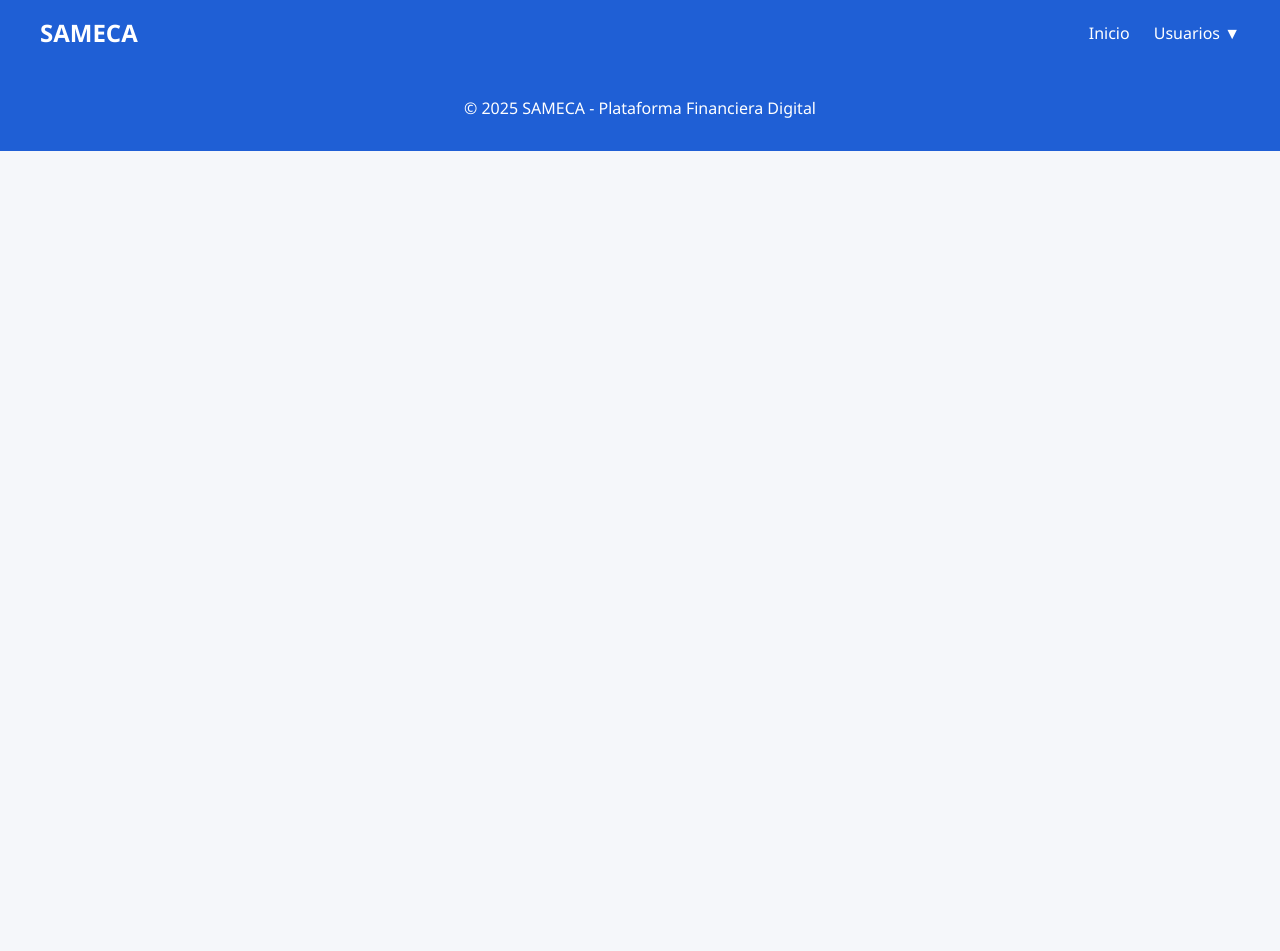
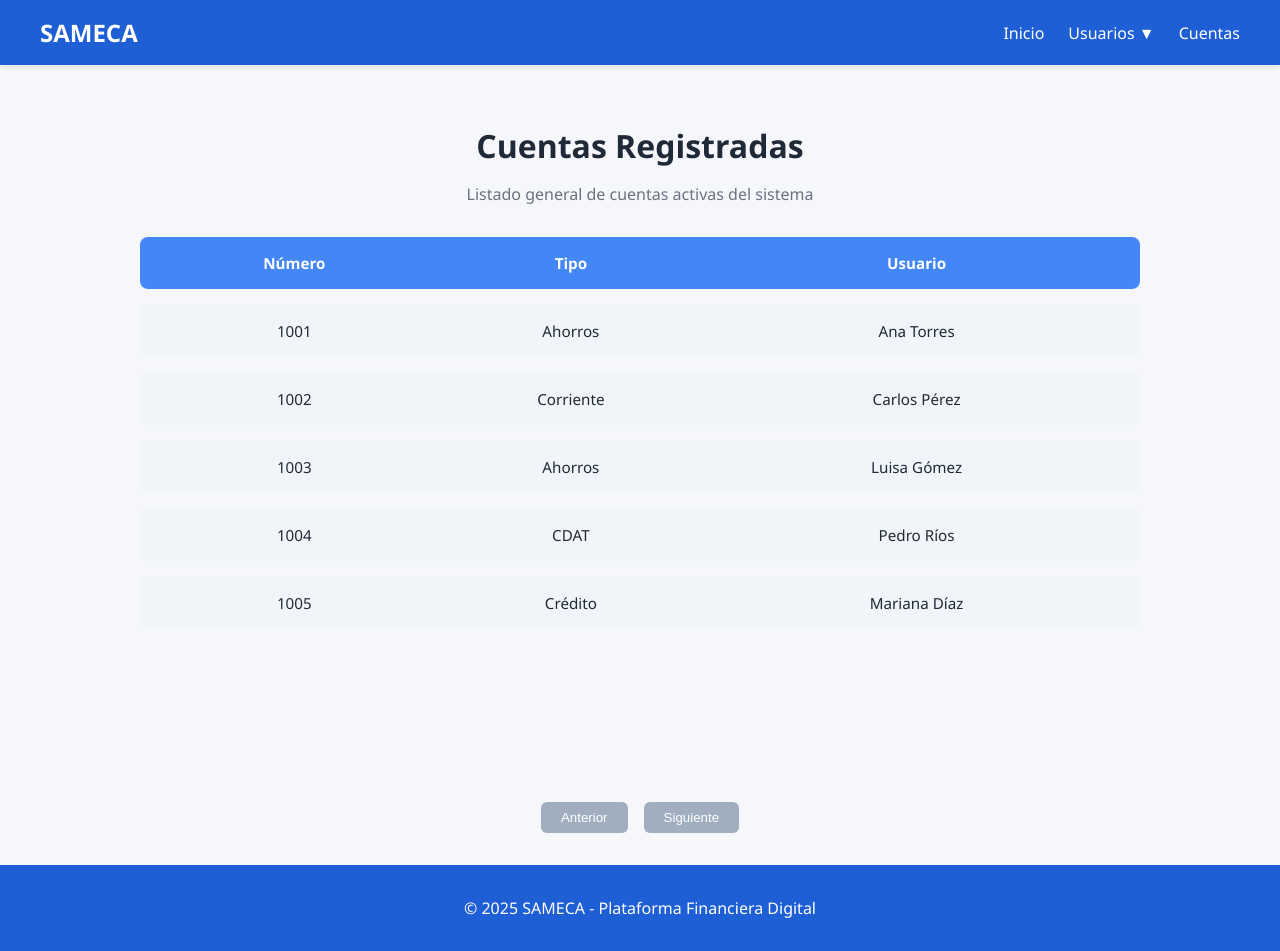
Before and after one commit to JSSanchezH/SAMECA, an Angular app: page /cuentas in a window 1280 px wide. Before the commit this address led to /. Before the commit the page ends 800 px from the top, so only its background shows below. Built offline with nearby package versions, Linux system fonts and the light colour scheme.

Commit message:
feat(cuenta): lista paginada y navegación

```diff
--- a/src/app/app.routes.ts
+++ b/src/app/app.routes.ts
@@ -3,6 +3,7 @@ import { HomeComponent } from './views/home/home.component';
 import { DocumentacionComponent } from './views/documentacion/documentacion.component';
 import { UsuarioListComponent } from './views/usuarios/usuario-list/usuario-list.component';
 import { UsuarioFormComponent } from './views/usuarios/nuevos/usuario-form/usuario-form.component';
+import { CuentaListComponent } from './views/cuentas/cuenta-list/cuenta-list.component';
 
 export const routes: Routes = [
   { path: '', component: HomeComponent, title: 'Inicio' },
@@ -13,4 +14,5 @@ export const routes: Routes = [
   },
   { path: 'usuarios', component: UsuarioListComponent, title: 'Usuarios' },
   { path: 'usuarios/nuevo', component: UsuarioFormComponent },
+  { path: 'cuentas', component: CuentaListComponent },
 ];
--- a/src/app/shared/navbar/navbar.component.ts
+++ b/src/app/shared/navbar/navbar.component.ts
@@ -19,5 +19,9 @@ export class NavbarComponent {
         { label: 'Crear usuario', path: '/usuarios/nuevo' },
       ],
     },
+    {
+      label: 'Cuentas',
+      path: '/cuentas',
+    },
   ];
 }
--- /dev/null
+++ b/src/app/views/cuentas/cuenta-list/cuenta-list.component.css
@@ -0,0 +1,70 @@
+.cuenta-list {
+  max-width: 1000px;
+  margin: auto;
+  padding: 2rem;
+  text-align: center;
+}
+
+.cuenta-list h1 {
+  font-size: 2rem;
+  margin-bottom: 0.5rem;
+  color: #1f2937;
+}
+
+.sub {
+  font-size: 1rem;
+  color: #6b7280;
+  margin-bottom: 2rem;
+}
+
+.tabla {
+  display: flex;
+  flex-direction: column;
+  gap: 1rem;
+}
+
+.fila {
+  display: grid;
+  grid-template-columns: 2fr 2fr 3fr;
+  background-color: #f1f5f9;
+  padding: 1rem;
+  border-radius: 8px;
+  align-items: center;
+  font-size: 0.95rem;
+}
+
+.encabezado {
+  background-color: #4287f5;
+  color: white;
+  font-weight: bold;
+}
+
+.paginacion {
+  margin-top: 2rem;
+  display: flex;
+  justify-content: center;
+  gap: 1rem;
+}
+
+.paginacion button {
+  background-color: #4287f5;
+  color: white;
+  padding: 0.5rem 1.25rem;
+  border: none;
+  border-radius: 6px;
+  cursor: pointer;
+  font-weight: 500;
+}
+
+.paginacion button:disabled {
+  background-color: #a0aec0;
+  cursor: not-allowed;
+}
+
+.tabla {
+  display: flex;
+  flex-direction: column;
+  gap: 1rem;
+  min-height: 533px; /* altura ajustada a 5 filas + gaps */
+  justify-content: flex-start;
+}
--- /dev/null
+++ b/src/app/views/cuentas/cuenta-list/cuenta-list.component.html
@@ -0,0 +1,29 @@
+<section class="cuenta-list">
+  <h1>Cuentas Registradas</h1>
+  <p class="sub">Listado general de cuentas activas del sistema</p>
+
+  <div class="tabla">
+    <div class="fila encabezado">
+      <span>Número</span>
+      <span>Tipo</span>
+      <span>Usuario</span>
+    </div>
+
+    <div class="fila" *ngFor="let cuenta of cuentasPaginadas">
+      <span>{{ cuenta.numero }}</span>
+      <span>{{ cuenta.tipo }}</span>
+      <span>{{ cuenta.usuario }}</span>
+    </div>
+  </div>
+  <div class="paginacion">
+    <button (click)="anterior()" [disabled]="paginaActual === 0">
+      Anterior
+    </button>
+    <button
+      (click)="siguiente()"
+      [disabled]="(paginaActual + 1) * porPagina >= cuentas.length"
+    >
+      Siguiente
+    </button>
+  </div>
+</section>
--- /dev/null
+++ b/src/app/views/cuentas/cuenta-list/cuenta-list.component.ts
@@ -0,0 +1,38 @@
+import { CommonModule } from '@angular/common';
+import { Component } from '@angular/core';
+
+@Component({
+  selector: 'app-cuenta-list',
+  standalone: true,
+  imports: [CommonModule],
+  templateUrl: './cuenta-list.component.html',
+  styleUrl: './cuenta-list.component.css',
+})
+export class CuentaListComponent {
+  paginaActual = 0;
+  porPagina = 7;
+
+  get cuentasPaginadas() {
+    const inicio = this.paginaActual * this.porPagina;
+    return this.cuentas.slice(inicio, inicio + this.porPagina);
+  }
+
+  siguiente() {
+    if ((this.paginaActual + 1) * this.porPagina < this.cuentas.length) {
+      this.paginaActual++;
+    }
+  }
+
+  anterior() {
+    if (this.paginaActual > 0) {
+      this.paginaActual--;
+    }
+  }
+  cuentas = [
+    { numero: '1001', tipo: 'Ahorros', usuario: 'Ana Torres' },
+    { numero: '1002', tipo: 'Corriente', usuario: 'Carlos Pérez' },
+    { numero: '1003', tipo: 'Ahorros', usuario: 'Luisa Gómez' },
+    { numero: '1004', tipo: 'CDAT', usuario: 'Pedro Ríos' },
+    { numero: '1005', tipo: 'Crédito', usuario: 'Mariana Díaz' },
+  ];
+}
```
Also changed, not shown: 1 other file (tests, documents, lock files or other folders).
